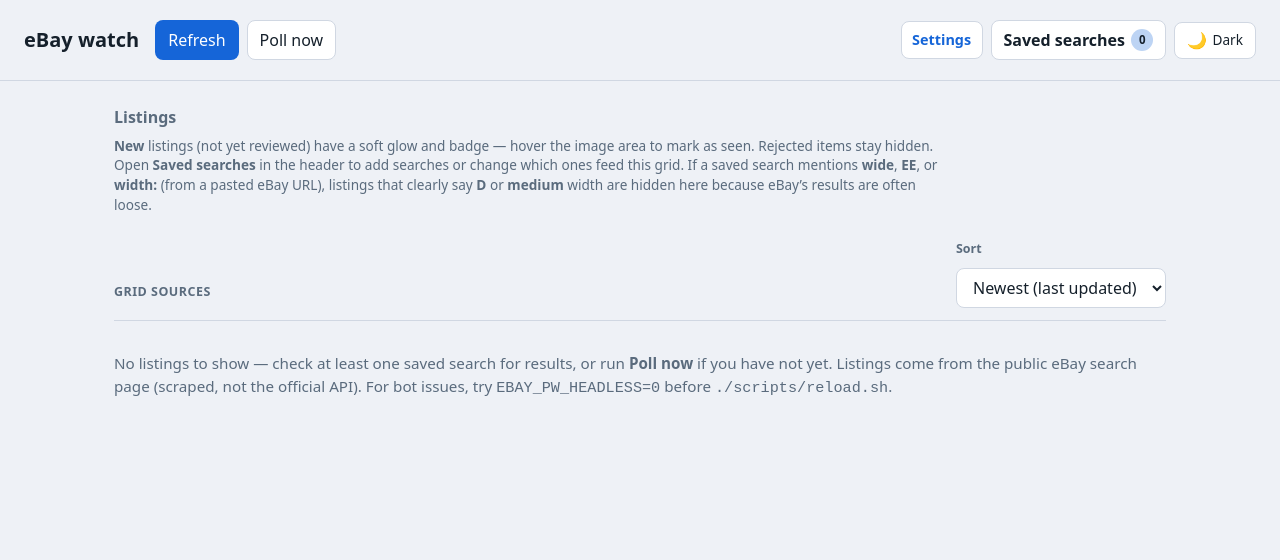
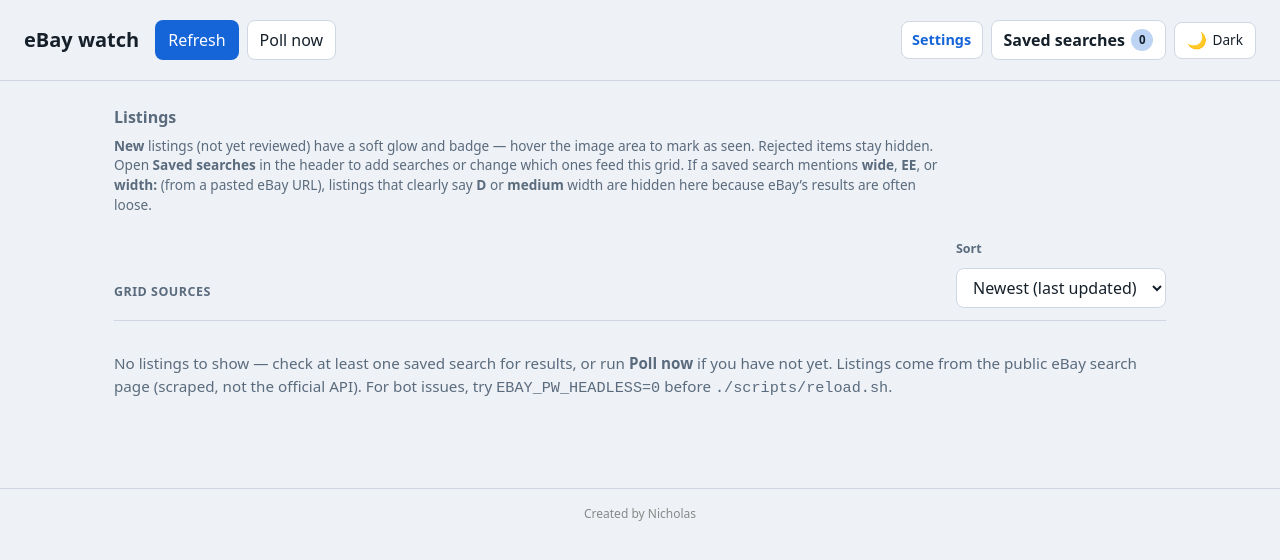
Before and after one commit to niski84/ebay-watch, a website: page web/index.html in a window 1280 px wide. Drawn offline with Linux system fonts and the light colour scheme; no server answers.

Commit message:
patch-hatch: Add attribution footer to eBay Watch page
Automated fix for: At the bottom of the eBay watch page, add an attribution line crediting Nicholas as the creator.

Co-Authored-By: Patch Hatch <noreply@patch-hatch.dev>

```diff
--- a/web/index.html
+++ b/web/index.html
@@ -786,6 +786,9 @@
       <p class="empty" id="items-empty" data-testid="items-empty">No listings to show — check at least one saved search for results, or run <strong>Poll now</strong> if you have not yet. Listings come from the public eBay search page (scraped, not the official API). For bot issues, try <code>EBAY_PW_HEADLESS=0</code> before <code>./scripts/reload.sh</code>.</p>
     </section>
   </main>
+  <footer style="text-align:center;padding:1rem;font-size:0.75rem;color:var(--text-muted,#888);border-top:1px solid var(--border,#333);margin-top:2rem;">
+    Created by Nicholas
+  </footer>
   <div id="lightbox" class="lightbox" hidden data-testid="lightbox">
     <button type="button" class="lightbox-scrim" id="lightbox-scrim" aria-label="Close gallery"></button>
     <div class="lightbox-panel" role="dialog" aria-modal="true" aria-label="Listing photos">
```
